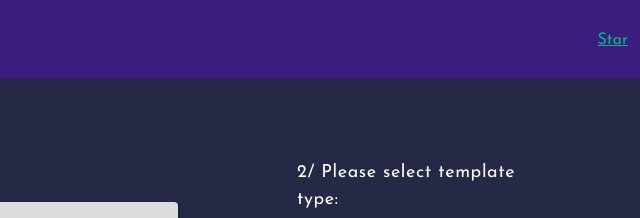
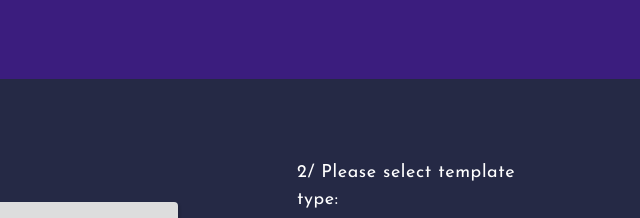
Before and after one commit to zeptoapps/zeptoapps.github.io, a plain HTML site: page index.html in a window 1280 px wide. Shown: the top 218 px of the page, 640-1280 px from the left. Drawn offline with Linux system fonts and the light colour scheme.

Commit message:
link removed

```diff
--- a/index.html
+++ b/index.html
@@ -20,14 +20,14 @@
             <span class="navbar-toggler-icon"></span>
           </button>
 
-          <div class="collapse navbar-collapse justify-content-end" id="navbarColor01">
+          <!-- <div class="collapse navbar-collapse justify-content-end" id="navbarColor01">
             <ul class="navbar-nav">
               <li class="nav-item">
                 <a class="github-button" href="https://github.com/amnkhan/zepto-template-generator" data-color-scheme="no-preference: light; light: light; dark: light;" data-size="large" data-show-count="true" aria-label="Star amnkhan/zepto-template-generator on GitHub">Star</a>
-                <!-- <a class="nav-link active" href="#">How to use</a> -->
+                <a class="nav-link active" href="#">How to use</a>
               </li>
             </ul>
-          </div>
+          </div> -->
         </div>
     </nav>
 
```
